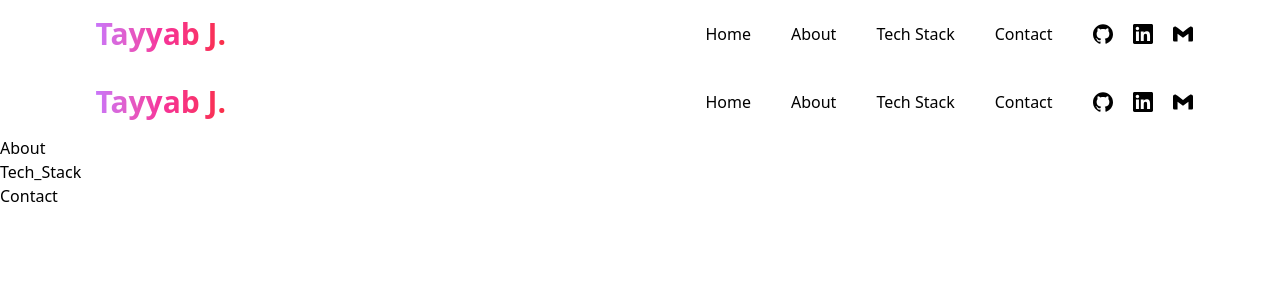
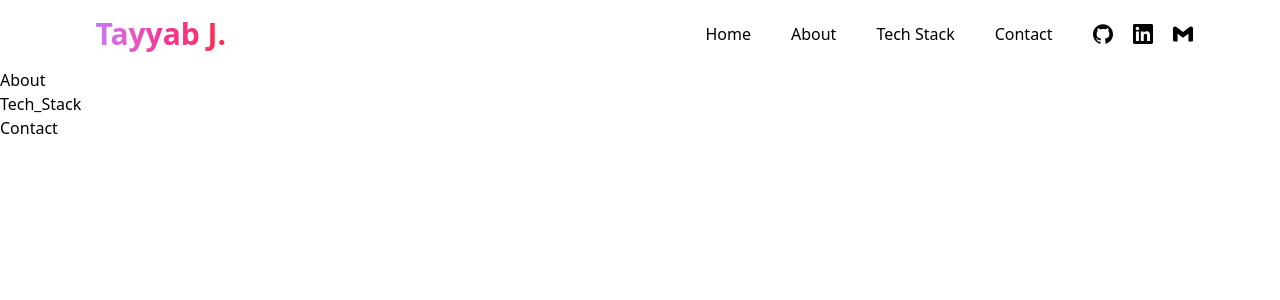
Before and after one commit to TayyabJunaidOfficial/My-Portfolio-NextJS, a Next.js app: page / in a window 1280 px wide. Shown: the top 300 px of the page. Built offline with nearby package versions, Linux system fonts and the light colour scheme.

Commit message:
Navbar Created

```diff
--- a/app/Components/Navbar.jsx
+++ b/app/Components/Navbar.jsx
@@ -1,34 +1,37 @@
-import Link from "next/link";
-import React from "react";
-import { SiGithub, SiLinkedin, SiGmail } from "react-icons/si";
+import Link from 'next/link'
+import React from 'react'
+import { SiGithub, SiGmail, SiLinkedin } from 'react-icons/si'
 
-const navLinks = [
-  { href: "/", label: "Home" },
-  { href: "About", label: "About" },
-  { href: "Tech_Stack", label: "Tech Stack" },
-  { href: "Contact", label: "Contact" },
-];
+const navLinks=[
+  {href:"/",label:"Home"},
+  {href:"About",label:"About"},
+  {href:"Tech_Stack",label:"Tech Stack"},
+  {href:"Contact",label:"Contact"},
+]
 
-const socialLinks = [
+const socialLinks=[
   {
-    href: "",
-    icon: <SiGithub size={20} />,
-    hover: "hover:text-neutral-900 hover:drop-shadow-[0_0_8px_rgba(24,23,23,0.75)]",
+    href:"",
+    icon:<SiGithub size={20}/>,
+    hover:"hover:text-neutral-900 hover:drop-shadow-[0_0_8px_rgba(24,23,23,0.75)]",
   },
   {
-    href: "",
-    icon: <SiLinkedin size={20} />,
+    href:"",
+    icon:<SiLinkedin size={20}/>,
     hover: "hover:text-sky-600 hover:drop-shadow-[0_0_8px_rgba(0,119,181,0.75)]",
+
   },
   {
-    href: "",
-    icon: <SiGmail size={20} />,
+    href:"",
+    icon:<SiGmail size={20}/>,
     hover: "hover:text-red-400 hover:drop-shadow-[0_0_8px_rgba(209,72,54,0.75)]",
+
   },
-];
+]
 
 const hoverGradient =
 "hover:bg-gradient-to-r hover:from-purple-400 hover:via-pink-500 hover:to-red-500 hover:bg-clip-text hover:text-transparent transition duration-300";
+
 
 const Navbar = () => {
   return (
@@ -37,25 +40,23 @@ const Navbar = () => {
         Tayyab J.
       </h1>
       <ul className="flex justify-center items-center gap-10">
-        {navLinks.map(({ href, label }) => (
+        {navLinks.map(({href,label})=>(
           <li key={label}>
-            <Link href={href} className={hoverGradient}>
-              {label}
-            </Link>
+            <Link href={href} className={hoverGradient}>{label}</Link>
           </li>
         ))}
+        <li>
           <ul className="flex justify-center items-center gap-5">
-          {socialLinks.map(({ href, icon, hover }, index) => (
+            {socialLinks.map(({href,icon,hover},index)=>(
               <li key={index}>
-              <Link href={href} className={`${hover} transition duration-300`}>
-                {icon}
-              </Link>
+                <Link href={href} className={`${hover} transition duration-300`}>{icon}</Link>
               </li>
             ))}
           </ul>
+        </li>
       </ul>
     </nav>
-  );
-};
+  )
+}
 
-export default Navbar;
+export default Navbar
--- a/app/Components/Navbarr.jsx
+++ /dev/null
@@ -1,57 +0,0 @@
-import Link from 'next/link'
-import React from 'react'
-import { SiGithub, SiGmail, SiLinkedin } from 'react-icons/si'
-
-const navLinks=[
-    {href:"/",label:"Home"},
-    {href:"About",label:"About"},
-    {href:"Tech_Stack",label:"Tech Stack"},
-    {href:"Contact",label:"Contact"},
-]
-
-const socialLinks=[
-    {href:"",
-     icon:<SiGithub size={20} />,
-     hover:"hover:text-neutral-900 hover:drop-shadow-[0_0_8px_rgba(24,23,23,0.75)]"
-    },
-    {href:"",
-     icon:<SiLinkedin size={20} />,
-     hover: "hover:text-sky-600 hover:drop-shadow-[0_0_8px_rgba(0,119,181,0.75)]",
-    },
-    {href:"",
-     icon:<SiGmail size={20} />,
-     hover: "hover:text-red-400 hover:drop-shadow-[0_0_8px_rgba(209,72,54,0.75)]",
-    },
-]
-const hoverGradient =
-"hover:bg-gradient-to-r hover:from-purple-400 hover:via-pink-500 hover:to-red-500 hover:bg-clip-text hover:text-transparent transition duration-300";
-
-
-const Navbarr = () => {
-
-  return (
-    <nav className="flex justify-evenly items-center gap-96 py-2">
-        <h1 className="text-3xl text-center p-2 font-bold bg-gradient-to-r from-purple-400 via-pink-500 to-red-500 bg-clip-text text-transparent">
-        Tayyab J.
-      </h1>
-      <ul  className="flex justify-center items-center gap-10">
-        {navLinks.map(({href,label})=>(
-            <li key={label}>
-                <Link href={href} className={hoverGradient}>{label}</Link>
-            </li>
-        ))}
-        <li>
-        <ul  className="flex justify-center items-center gap-5">
-        {socialLinks.map(({href,icon,hover},index)=>(
-            <li key={index}>
-                <Link href={href} className={`${hover} transition duration-300`}>{icon}</Link>
-            </li>
-        ))}
-      </ul>
-        </li>
-      </ul>
-    </nav>
-  )
-}
-
-export default Navbarr
--- a/app/page.jsx
+++ b/app/page.jsx
@@ -1,6 +1,5 @@
 import Image from "next/image";
 import Navbar from "./Components/Navbar";
-import Navbarr from "./Components/Navbarr";
 import About from "./About/page";
 import Tech_Stack from "./Tech_Stack/page";
 import Contact from "./Contact/page";
@@ -9,7 +8,6 @@ export default function Home() {
   return (
     <div>
       <Navbar/>
-      <Navbarr/>
       <About/>
       <Tech_Stack/>
       <Contact/>
```
Lines whose indentation alone changed are shown as unchanged.
